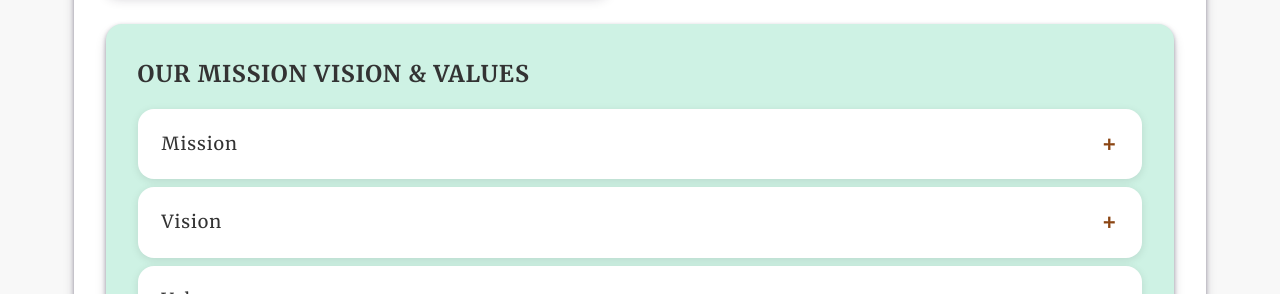
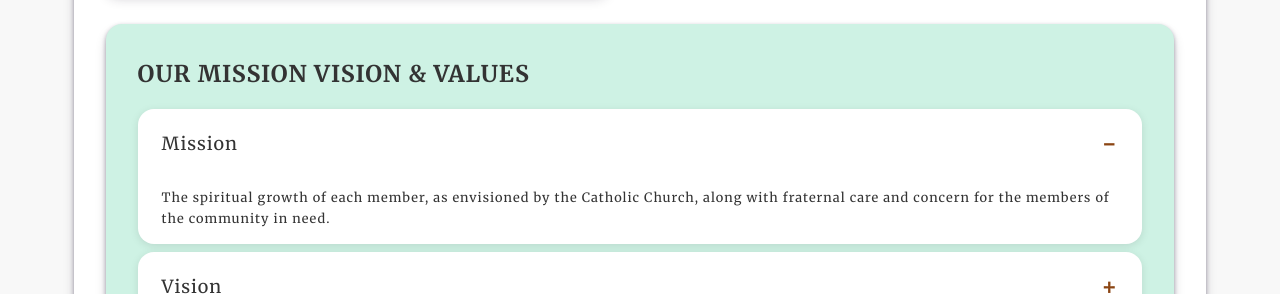
Before and after one commit to AnilKumar3494/ILCC-Project, a React (Vite) app: page /about in a window 1280 px wide. Shown: the part 1520-1814 px from the top of the page. Built offline with nearby package versions, Linux system fonts and the light colour scheme; the HTML template or start-up script is replaced by a standard one.

Commit message:
update accordian function

```diff
--- a/src/components/ui/Accordian.jsx
+++ b/src/components/ui/Accordian.jsx
@@ -4,7 +4,8 @@ import "./accordian.css";
 import aboutUsContent from "../../data/about-us-content.json";
 
 const Accordian = () => {
-  const [openIndexes, setOpenIndexes] = useState([]);
+  // Initialize with the first subsection open
+  const [openIndexes, setOpenIndexes] = useState(["2-0"]);
 
   const toggleAccordion = (index) => {
     setOpenIndexes((prev) =>
@@ -12,19 +13,23 @@ const Accordian = () => {
     );
   };
 
+  // console.log(openIndexes);
+
   return (
     <div className="accordian_jsx">
       {aboutUsContent.sections.map((section, index) => (
         <div key={index} className="accordian_container">
           {section.subSections &&
             section.subSections.map((subSection, subIndex) => {
-              const isOpen = openIndexes.includes(`${index}-${subIndex}`);
+              const accordionKey = `${index}-${subIndex}`;
+              const isOpen = openIndexes.includes(accordionKey);
 
+              // console.log(accordionKey);
               return (
                 <div key={subIndex} className="accordian_content">
                   <div
                     className="accordian_title"
-                    onClick={() => toggleAccordion(`${index}-${subIndex}`)}
+                    onClick={() => toggleAccordion(accordionKey)}
                   >
                     <h4>{subSection.title}</h4>
                     <button>{isOpen ? "−" : "+"}</button>
@@ -36,7 +41,7 @@ const Accordian = () => {
                       <ul>
                         {subSection.list &&
                           subSection.list.map((listItem, listIndex) => (
-                            <li key={listIndex}>{`${listItem}`}</li>
+                            <li key={listIndex}>{listItem}</li>
                           ))}
                       </ul>
                     )}
```
Also changed, not shown: src/components/ImageGallery.css (+87 -0 lines).
